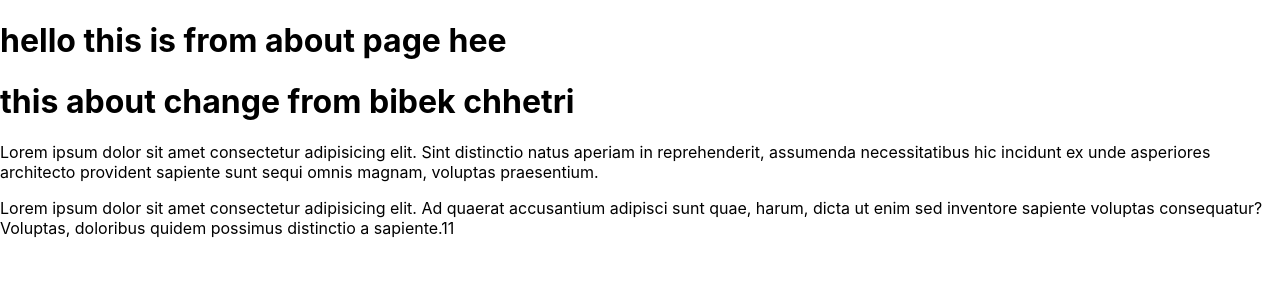
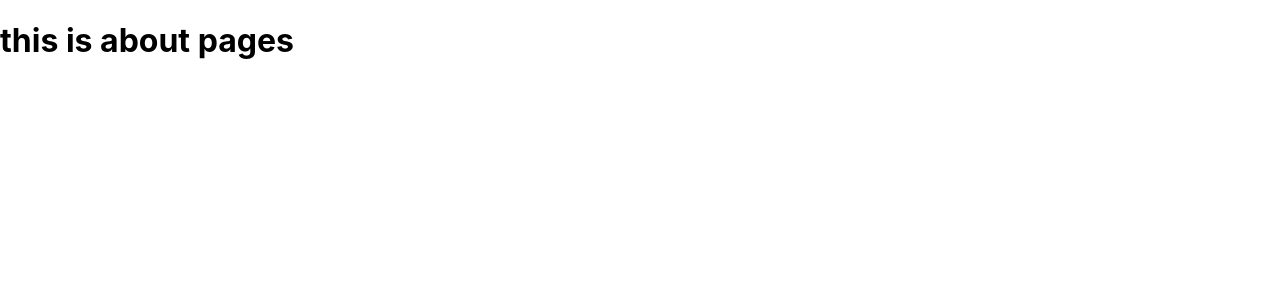
Before and after one commit to Bibek-bohora/gitcolap, a React (Create React App) app: page /about in a window 1280 px wide. Shown: the top 300 px of the page. Built offline with nearby package versions, Linux system fonts and the light colour scheme.

Commit message:
about change
asdasdasd

```diff
--- a/src/pages/About.jsx
+++ b/src/pages/About.jsx
@@ -3,13 +3,8 @@ import React from 'react'
 const About = () => {
   return (
     <div>
-       <h1>hello this is from about page hee</h1>
-       <h1>this about change from bibek chhetri</h1>
-       <p>
-       Lorem ipsum dolor sit amet consectetur adipisicing elit. Sint distinctio natus aperiam in reprehenderit, assumenda necessitatibus hic incidunt ex unde asperiores architecto provident sapiente sunt sequi omnis magnam, voluptas praesentium.</p>
-       <p>
-       Lorem ipsum dolor sit amet consectetur adipisicing elit. Ad quaerat accusantium adipisci sunt quae, harum, dicta ut enim sed inventore sapiente voluptas consequatur? Voluptas, doloribus quidem possimus distinctio a sapiente.11
-       </p>
+
+      <h1>this is about pages</h1>
     </div>
   )
 }
```
